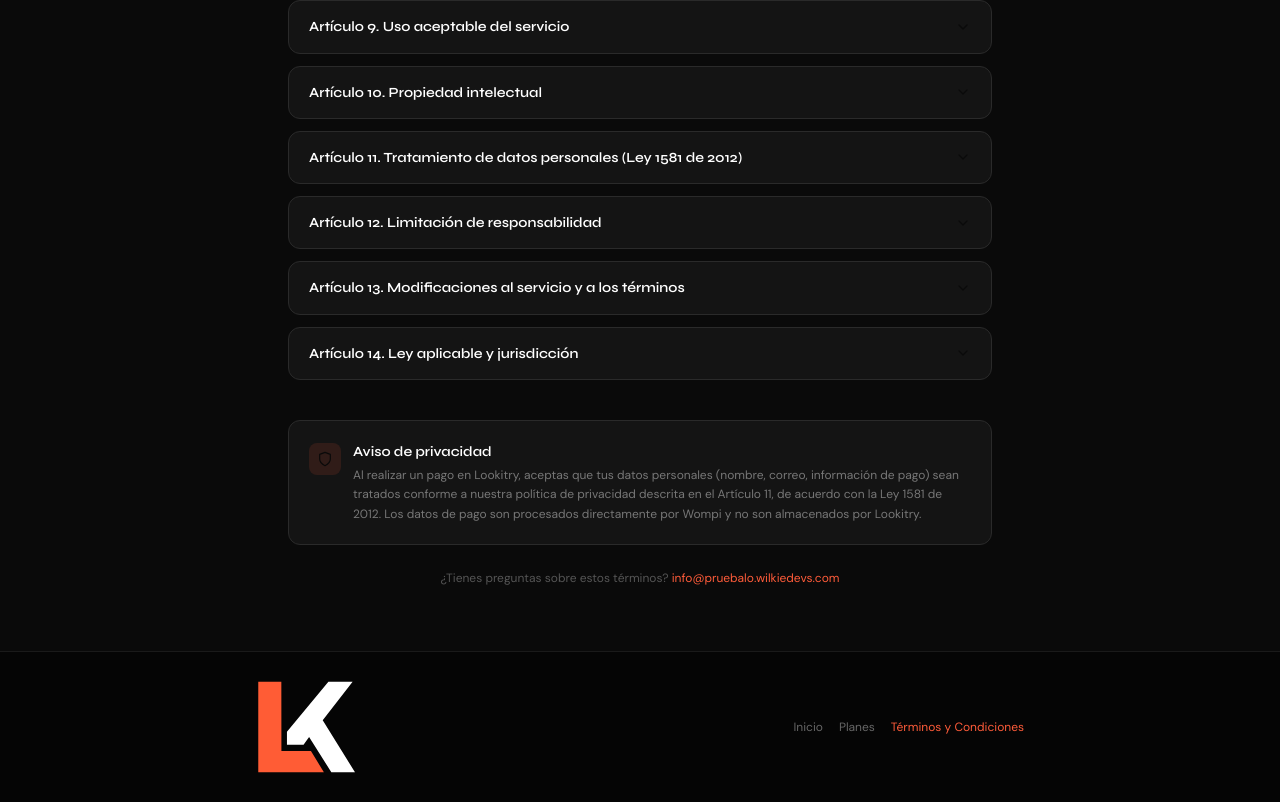
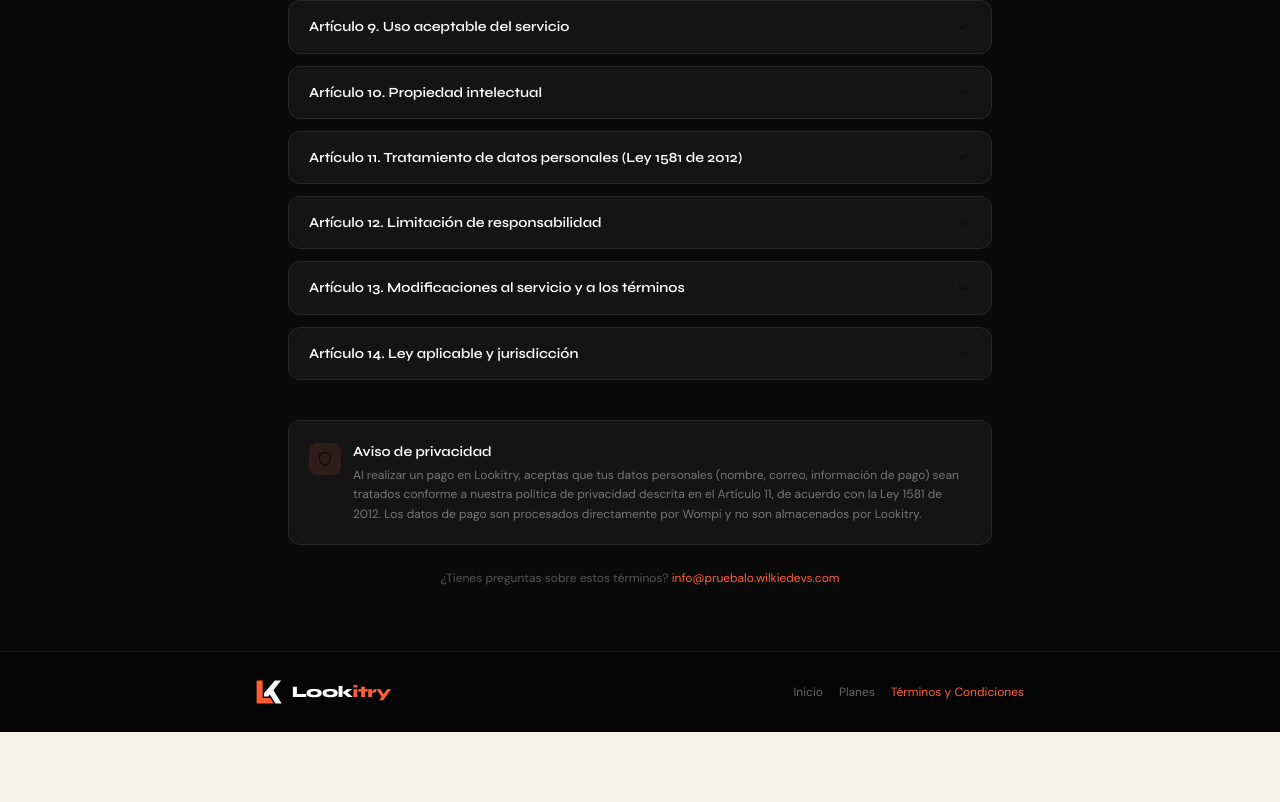
Before and after one commit to depper-IA/Lookitry, a Next.js app in the folder frontend/: page /terminos in a window 1280 px wide. Shown: the part 1501-2303 px from the top of the page. After the commit the page ends 2233 px from the top, so only its background shows below. Built offline with nearby package versions, Linux system fonts and the light colour scheme.

Commit message:
fix: footer terminos usa logo+texto consistente con nav (no width/height fijo)

```diff
--- a/frontend/src/app/terminos/page.tsx
+++ b/frontend/src/app/terminos/page.tsx
@@ -278,7 +278,12 @@ export default function TerminosPage() {
       {/* FOOTER */}
       <footer className="bg-[#050505] border-t border-[#1a1a1a] px-6 md:px-8 py-7">
         <div className="max-w-3xl mx-auto flex flex-col md:flex-row items-center justify-between gap-4">
-          <Image src="/logo.svg" alt="Lookitry" width={100} height={30} />
+          <Link href="/" className="flex items-center gap-2.5">
+            <Image src="/logo.svg" alt="Lookitry" width={24} height={24} className="object-contain h-6 w-auto" />
+            <span style={{ fontFamily: 'Syne, sans-serif' }} className="font-extrabold text-base leading-none text-white tracking-tight">
+              Look<span className="text-[#FF5C3A]">itry</span>
+            </span>
+          </Link>
           <div className="flex items-center gap-4 flex-wrap justify-center">
             <Link href="/" className="text-[12px] text-[#666] hover:text-[#aaa] transition-colors">Inicio</Link>
             <Link href="/planes" className="text-[12px] text-[#666] hover:text-[#aaa] transition-colors">Planes</Link>
```
